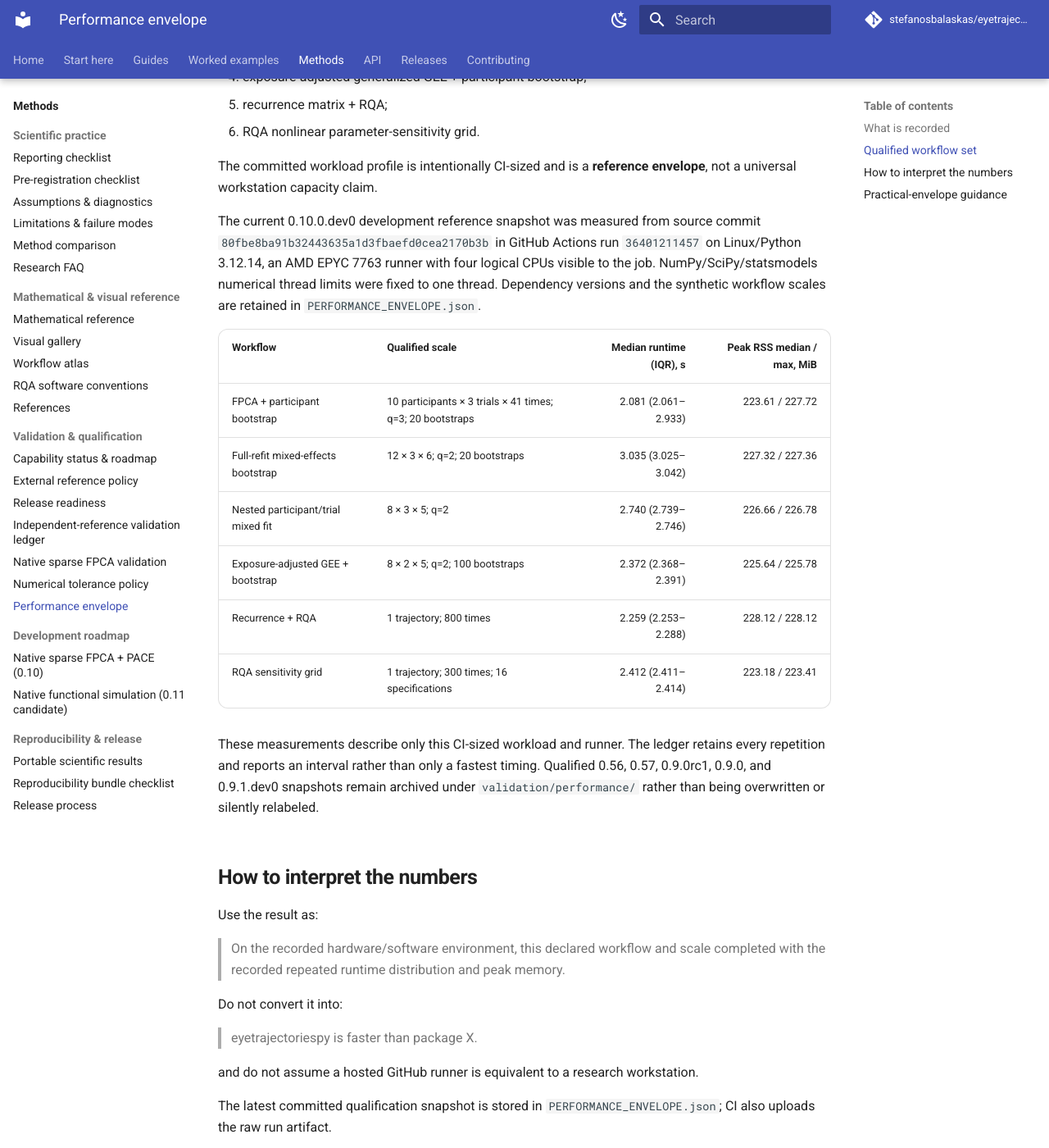
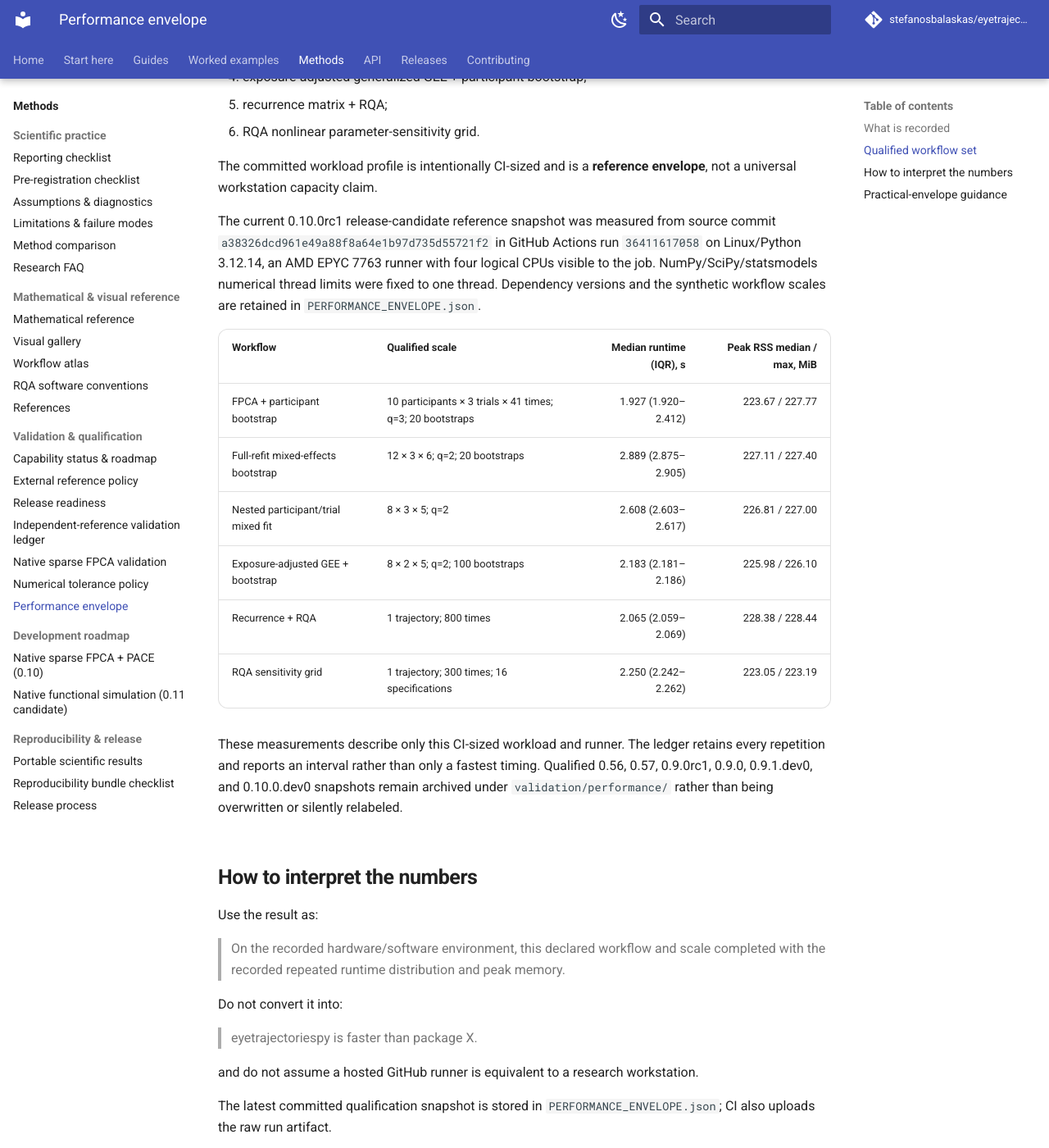
Before and after one commit to stefanosbalaskas/eyetrajectoriespy, an MkDocs documentation site: the page built from docs/validation/performance-envelope.md, in a window 1280 px wide and 1400 px high, scrolled down 1313 px. Shown: the whole window at 82% size. Built offline with MkDocs 1.6.1 and Material for MkDocs 9.7.7, drawn with Linux system fonts in a browser that asks for light colours; comment, search, counter and statistics services are not loaded; some of the changed text lies outside the part shown.

Commit message:
Document fresh 0.10.0rc1 performance envelope

```diff
--- a/docs/validation/performance-envelope.md
+++ b/docs/validation/performance-envelope.md
@@ -1,6 +1,6 @@
 # Performance envelope
 
-Version 0.56 introduced a reproducible **single-package performance envelope**. Version 0.57 requalified it after release hardening, 0.9.0rc1 qualified the prerelease, 0.9.0 qualified the first stable pre-1.0 release, 0.9.1.dev0 qualified the maintenance line, and 0.10.0.dev0 independently requalifies the same declared CI-sized workloads after native sparse-FPCA/PACE integration. It is
+Version 0.56 introduced a reproducible **single-package performance envelope**. Version 0.57 requalified it after release hardening, 0.9.0rc1 qualified the prerelease, 0.9.0 qualified the first stable pre-1.0 release, 0.9.1.dev0 qualified the maintenance line, 0.10.0.dev0 requalified the integrated native sparse-FPCA/PACE development line, and 0.10.0rc1 now requalifies the release-candidate version independently. It is
 not a comparative benchmark and does not claim that eyetrajectoriespy is faster
 than another package.
 
@@ -43,25 +43,25 @@ The qualification harness measures these expensive routes separately:
 The committed workload profile is intentionally CI-sized and is a **reference
 envelope**, not a universal workstation capacity claim.
 
-The current 0.10.0.dev0 development reference snapshot was measured from
-source commit `80fbe8ba91b32443635a1d3fbaefd0cea2170b3b` in GitHub Actions run
-`36401211457` on Linux/Python 3.12.14, an AMD EPYC 7763 runner with four
+The current 0.10.0rc1 release-candidate reference snapshot was measured from
+source commit `a38326dcd961e49a88f8a64e1b97d735d55721f2` in GitHub Actions run
+`36411617058` on Linux/Python 3.12.14, an AMD EPYC 7763 runner with four
 logical CPUs visible to the job. NumPy/SciPy/statsmodels numerical thread
 limits were fixed to one thread. Dependency versions and the synthetic workflow
 scales are retained in `PERFORMANCE_ENVELOPE.json`.
 
 | Workflow | Qualified scale | Median runtime (IQR), s | Peak RSS median / max, MiB |
 |---|---|---:|---:|
-| FPCA + participant bootstrap | 10 participants × 3 trials × 41 times; q=3; 20 bootstraps | 2.081 (2.061–2.933) | 223.61 / 227.72 |
-| Full-refit mixed-effects bootstrap | 12 × 3 × 6; q=2; 20 bootstraps | 3.035 (3.025–3.042) | 227.32 / 227.36 |
-| Nested participant/trial mixed fit | 8 × 3 × 5; q=2 | 2.740 (2.739–2.746) | 226.66 / 226.78 |
-| Exposure-adjusted GEE + bootstrap | 8 × 2 × 5; q=2; 100 bootstraps | 2.372 (2.368–2.391) | 225.64 / 225.78 |
-| Recurrence + RQA | 1 trajectory; 800 times | 2.259 (2.253–2.288) | 228.12 / 228.12 |
-| RQA sensitivity grid | 1 trajectory; 300 times; 16 specifications | 2.412 (2.411–2.414) | 223.18 / 223.41 |
+| FPCA + participant bootstrap | 10 participants × 3 trials × 41 times; q=3; 20 bootstraps | 1.927 (1.920–2.412) | 223.67 / 227.77 |
+| Full-refit mixed-effects bootstrap | 12 × 3 × 6; q=2; 20 bootstraps | 2.889 (2.875–2.905) | 227.11 / 227.40 |
+| Nested participant/trial mixed fit | 8 × 3 × 5; q=2 | 2.608 (2.603–2.617) | 226.81 / 227.00 |
+| Exposure-adjusted GEE + bootstrap | 8 × 2 × 5; q=2; 100 bootstraps | 2.183 (2.181–2.186) | 225.98 / 226.10 |
+| Recurrence + RQA | 1 trajectory; 800 times | 2.065 (2.059–2.069) | 228.38 / 228.44 |
+| RQA sensitivity grid | 1 trajectory; 300 times; 16 specifications | 2.250 (2.242–2.262) | 223.05 / 223.19 |
 
 These measurements describe only this CI-sized workload and runner. The ledger
 retains every repetition and reports an interval rather than only a fastest
-timing. Qualified 0.56, 0.57, 0.9.0rc1, 0.9.0, and 0.9.1.dev0 snapshots remain archived
+timing. Qualified 0.56, 0.57, 0.9.0rc1, 0.9.0, 0.9.1.dev0, and 0.10.0.dev0 snapshots remain archived
 under `validation/performance/` rather than being overwritten or silently
 relabeled.
 
@@ -91,6 +91,6 @@ may be described as practical at a scale only when repeated qualification
 supports that statement on a named reference environment. Optimizer-heavy and
 bootstrap-heavy operations should not be summarized from a single fastest run.
 
-No runtime threshold is used as a scientific pass/fail criterion in 0.10.0.dev0.
+No runtime threshold is used as a scientific pass/fail criterion in 0.10.0rc1.
 Execution failure is a qualification failure; speed is an observed property to
 document, not a target to game.
```
